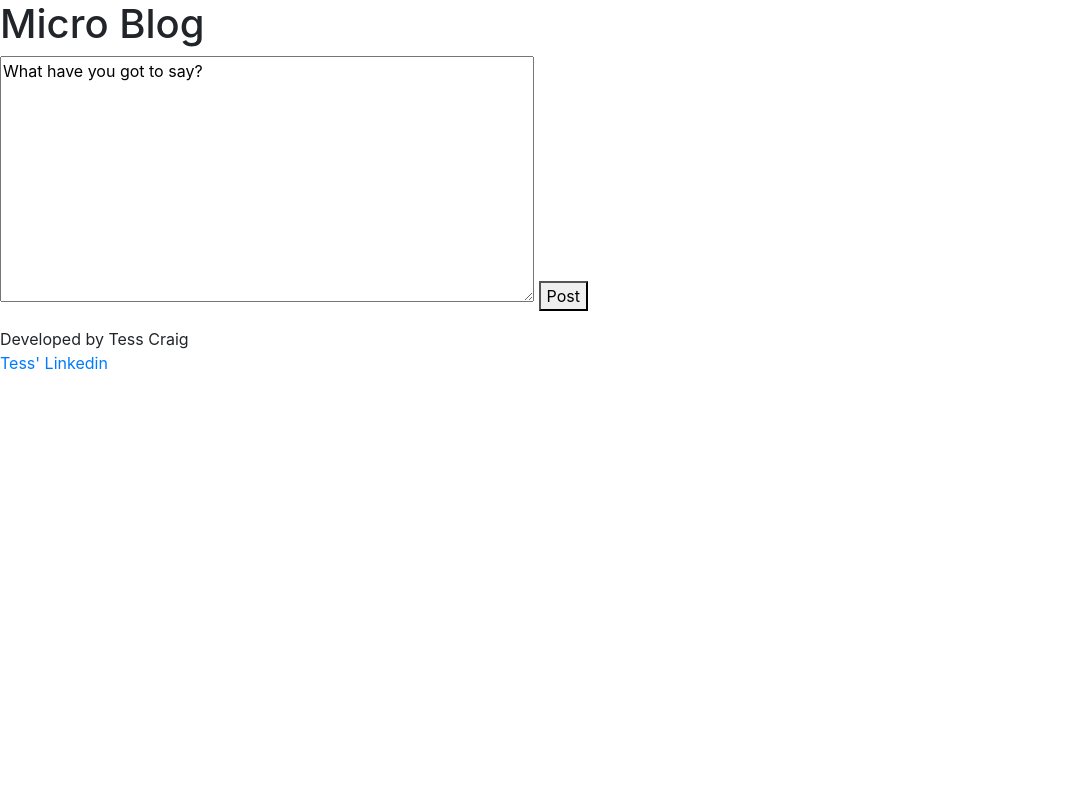
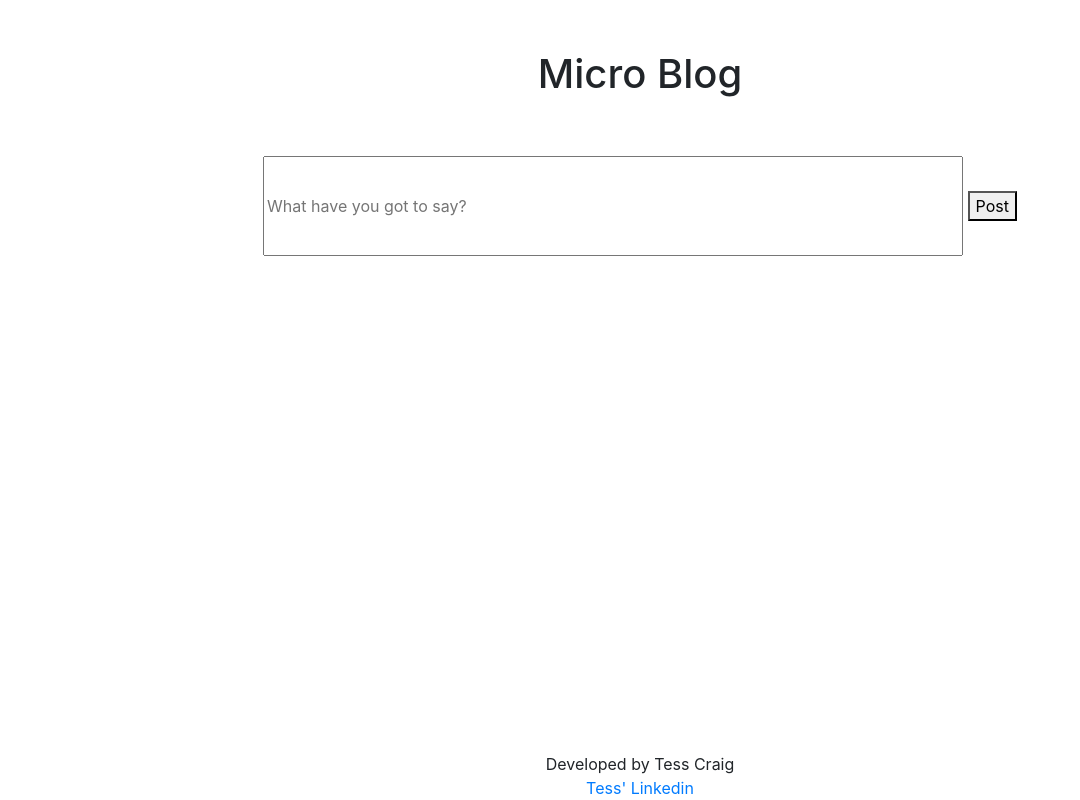
Before and after one commit to TessACraig89/u1w2d2_homework_microblog, a plain HTML site: page index.html in a window 1280 px wide. Shown: the whole page, without its empty margins (0-1080 px from the left). Drawn offline with nearby package versions, Linux system fonts and the light colour scheme.

Commit message:
Commit 11 - adds styling

```diff
--- a/index.html
+++ b/index.html
@@ -12,17 +12,17 @@
     </header>
     <main>
       <div class='post'>
-        <textarea name= "postBox" id = "postBox" rows="10" cols="50">What have you got to say?</textarea>
-        <button id=postButton>Post</button>
+        <input id="postBox" placeholder="What have you got to say?"></input>
+        <button  id=postButton>Post</button>
         <ul id=posts>
         </ul>
       </div>
     </main>
-    <footer>
+    <footer class='fixed-bottom'>
       <div id=developer>Developed by Tess Craig</div>
       <a id=linkedin href=https://www.linkedin.com/in/tessashleycraig/>Tess' Linkedin</a>
     </footer>
     <script src="http://ajax.googleapis.com/ajax/libs/jquery/1.11.1/jquery.min.js"></script>
-    <script type="text/javascript" src="app.js"></script>
+    <script type="text/javascript"src="app.js"></script>
   </body>
 </html>
--- a/style.css
+++ b/style.css
@@ -1,3 +1,17 @@
 body {
+  text-align: center;
+}
 
+#posts {
+  list-style-type: none;
 }
+
+input {
+  width: 700px;
+  height: 100px;
+  margin-top: 50px;
+ }
+
+h1 {
+  margin-top: 50px;
+}
```
